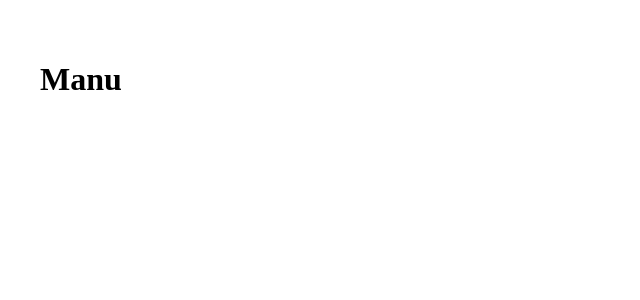
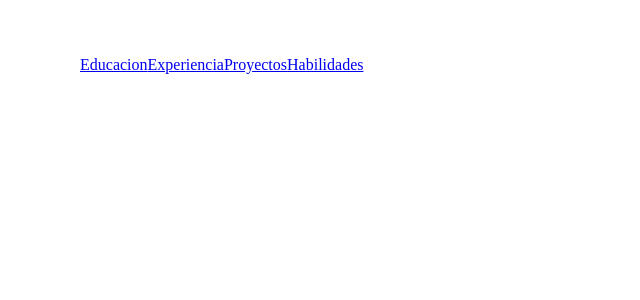
Before and after one commit to EmmanuelYapura/portafolio-vue, a Vue app: page / in a window 1280 px wide. Shown: the top 300 px of the page, without its empty margins (0-640 px from the left). Built offline with nearby package versions, Linux system fonts and the light colour scheme.

Commit message:
agrega componente

```diff
--- a/src/App.vue
+++ b/src/App.vue
@@ -1,11 +1,12 @@
 <script setup>
-  const nombre = "Manu";
+  import NavBar from './components/NavBar.vue';
 </script>
 
 <template>
   <header>
-    <h1>{{ nombre }}</h1>
+     <NavBar />
   </header>
 </template>
 
-<style scoped></style>
+<style scoped>
+</style>
--- /dev/null
+++ b/src/components/NavBar.vue
@@ -0,0 +1,23 @@
+<template>
+    <nav class="navbar">
+        <div class="navbar-menu">
+            <ul>
+                <a v-for="nav in navegacion" :key="nav.nombre" href="nav.enlace" class="nav-item"> {{ nav.nombre }}</a>
+            </ul>
+        </div>
+    </nav>
+</template>
+
+<script setup>
+import { ref } from 'vue';
+const navegacion = ref([
+    {id:1 , nombre:'Educacion', enlace: '#educacion'},
+    {id:2 , nombre:'Experiencia', enlace: '#experiencia'},
+    {id:3 , nombre:'Proyectos', enlace: '#proyectos'},
+    {id:4 , nombre:'Habilidades', enlace: '#habilidades'},
+])
+</script>
+
+<style scoped>
+    /* Aca van los estilos del componente*/
+</style>
```
